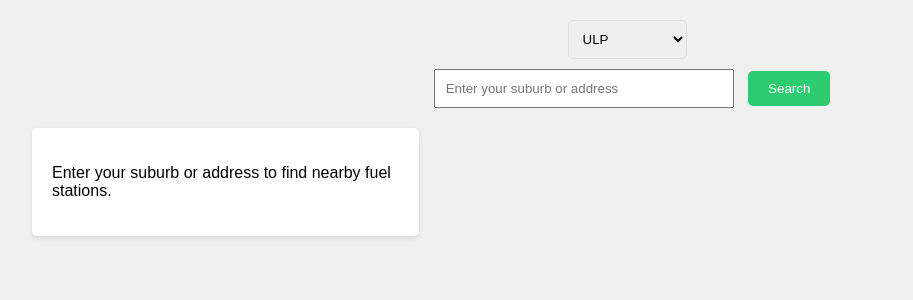
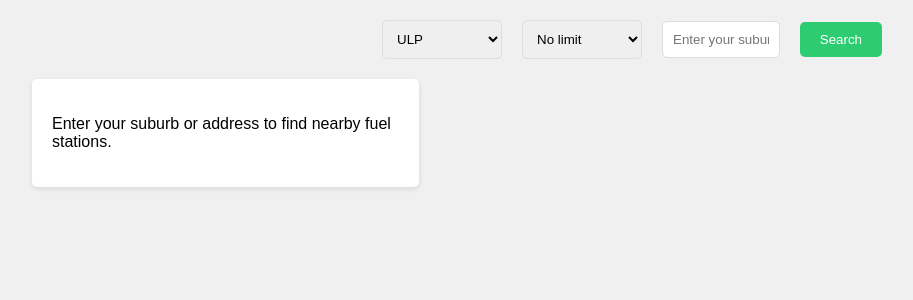
Before and after one commit to SPLATPLAYS/FuelWatchWA-Improvements, a Flask app: page / in a window 1280 px wide. Shown: the part 192-492 px from the top of the page, without its empty margins (8-921 px from the left). Run offline with Flask 3, Linux system fonts and the light colour scheme.

Commit message:
Added distance threshold

```diff
--- a/main.py
+++ b/main.py
@@ -21,6 +21,16 @@ FUEL_TYPES = {
     '6': 'Brand Diesel',
     '10': '98 RON',
     '11': 'E85'
+}
+
+DISTANCE_OPTIONS = {
+    '0': 'No limit',
+    '5': '5 km',
+    '10': '10 km',
+    '15': '15 km',
+    '20': '20 km',
+    '25': '25 km',
+    '30': '30 km',
 }
 
 def get_coordinates(address):
@@ -87,8 +97,8 @@ def get_fuel_data(product=1, suburb=None):
         logger.error(f"Error fetching data: {str(e)}")
         return None
 
-def sort_by_distance(fuel_data, user_coords, max_distance=5):  # Reduced initial radius
-    """Sort stations by distance and filter those within max_distance km"""
+def sort_by_distance(fuel_data, user_coords, max_distance=0):
+    """Sort stations by distance and filter by max_distance if specified"""
     if not user_coords or not fuel_data:
         return fuel_data
 
@@ -97,37 +107,42 @@ def sort_by_distance(fuel_data, user_coords, max_distance=5):  # Reduced initial
         try:
             station_coords = (float(station.latitude), float(station.longitude))
             distance = geopy.distance.distance(user_coords, station_coords).km
-            # Add all stations with their distance, don't filter by distance yet
             station.distance = round(distance, 2)
-            stations_with_distance.append(station)
+            # Only add stations within max_distance (if specified)
+            if max_distance == 0 or distance <= float(max_distance):
+                stations_with_distance.append(station)
         except Exception as e:
             logger.error(f"Error calculating distance: {str(e)}")
             continue
 
     # Sort all stations by distance
     sorted_data = sorted(stations_with_distance, key=lambda x: x.distance)
-    logger.debug(f"Closest station is {sorted_data[0].distance}km away")
+    if sorted_data:
+        logger.debug(f"Closest station is {sorted_data[0].distance}km away")
 
-    return sorted_data[:30]  # Return closest 30 stations regardless of distance
+    return sorted_data[:30]  # Return closest 30 stations within distance limit
 
 @app.route('/', methods=['GET', 'POST'])
 def index():
     suburb = request.form.get('suburb', '')
     fuel_type = request.form.get('fuel_type', '1')  # Default to ULP
+    max_distance = request.form.get('max_distance', '0')  # Default to no limit
     fuel_data = None
+
     logger.debug(f"Request method: {request.method}")
     logger.debug(f"Address submitted: {suburb}")
     logger.debug(f"Fuel type selected: {FUEL_TYPES.get(fuel_type)}")
+    logger.debug(f"Max distance selected: {DISTANCE_OPTIONS.get(max_distance)}")
 
     if request.method == 'POST' and suburb:
         user_coords = get_coordinates(suburb)
         if user_coords:
-            # Get fuel data with suburb name and fuel type
             fuel_data = get_fuel_data(product=int(fuel_type), suburb=suburb)
             if fuel_data:
-                fuel_data = sort_by_distance(fuel_data, user_coords)
+                fuel_data = sort_by_distance(fuel_data, user_coords, float(max_distance))
                 logger.debug(f"Processed {len(fuel_data)} stations")
-                logger.debug(f"Closest station is {fuel_data[0].distance}km away")
+                if fuel_data:
+                    logger.debug(f"Closest station is {fuel_data[0].distance}km away")
             else:
                 flash("Error fetching fuel station data")
         else:
@@ -137,7 +152,10 @@ def index():
                          fuel_data=fuel_data,
                          suburb=suburb,
                          fuel_types=FUEL_TYPES,
-                         selected_fuel=fuel_type)
+                         distance_options=DISTANCE_OPTIONS,
+                         selected_fuel=fuel_type,
+                         selected_distance=max_distance)
+
 
 if __name__ == "__main__":
     app.run(debug=True)
--- a/templates/index.html
+++ b/templates/index.html
@@ -88,6 +88,43 @@ APP/templates/index.html
         .fuel-type {
         margin-bottom: 10px;
         }
+        .search-controls {
+        display: flex;
+        gap: 10px;
+        justify-content: center;
+        align-items: center;
+        margin-bottom: 20px;
+        }
+
+        .fuel-select,
+        .distance-select {
+        padding: 10px;
+        border-radius: 5px;
+        border: 1px solid #ddd;
+        min-width: 120px;
+        }
+
+        .search-form input {
+        padding: 10px;
+        flex-grow: 1;
+        max-width: 400px;
+        border-radius: 5px;
+        border: 1px solid #ddd;
+        }
+
+        @media (max-width: 768px) {
+        .search-controls {
+            flex-direction: column;
+            align-items: stretch;
+        }
+
+        .fuel-select,
+        .distance-select,
+        .search-form input {
+            width: 100%;
+            margin-bottom: 10px;
+        }
+        }
     </style>
 </head>
 <body>
@@ -108,17 +145,26 @@ APP/templates/index.html
         {% endwith %}
 
         <form class="search-form" method="POST">
-            <div class="fuel-type">
-                <select name="fuel_type">
+            <div class="search-controls">
+                <select name="fuel_type" class="fuel-select">
                     {% for value, name in fuel_types.items() %}
                         <option value="{{ value }}" {% if value == selected_fuel %}selected{% endif %}>
                             {{ name }}
                         </option>
                     {% endfor %}
                 </select>
+
+                <select name="max_distance" class="distance-select">
+                    {% for value, name in distance_options.items() %}
+                        <option value="{{ value }}" {% if value == selected_distance %}selected{% endif %}>
+                            {{ name }}
+                        </option>
+                    {% endfor %}
+                </select>
+
+                <input type="text" name="suburb" placeholder="Enter your suburb or address" value="{{ suburb }}" required>
+                <button type="submit">Search</button>
             </div>
-            <input type="text" name="suburb" placeholder="Enter your suburb or address" value="{{ suburb }}" required>
-            <button type="submit">Search</button>
         </form>
 
         <div class="fuel-grid">
```
